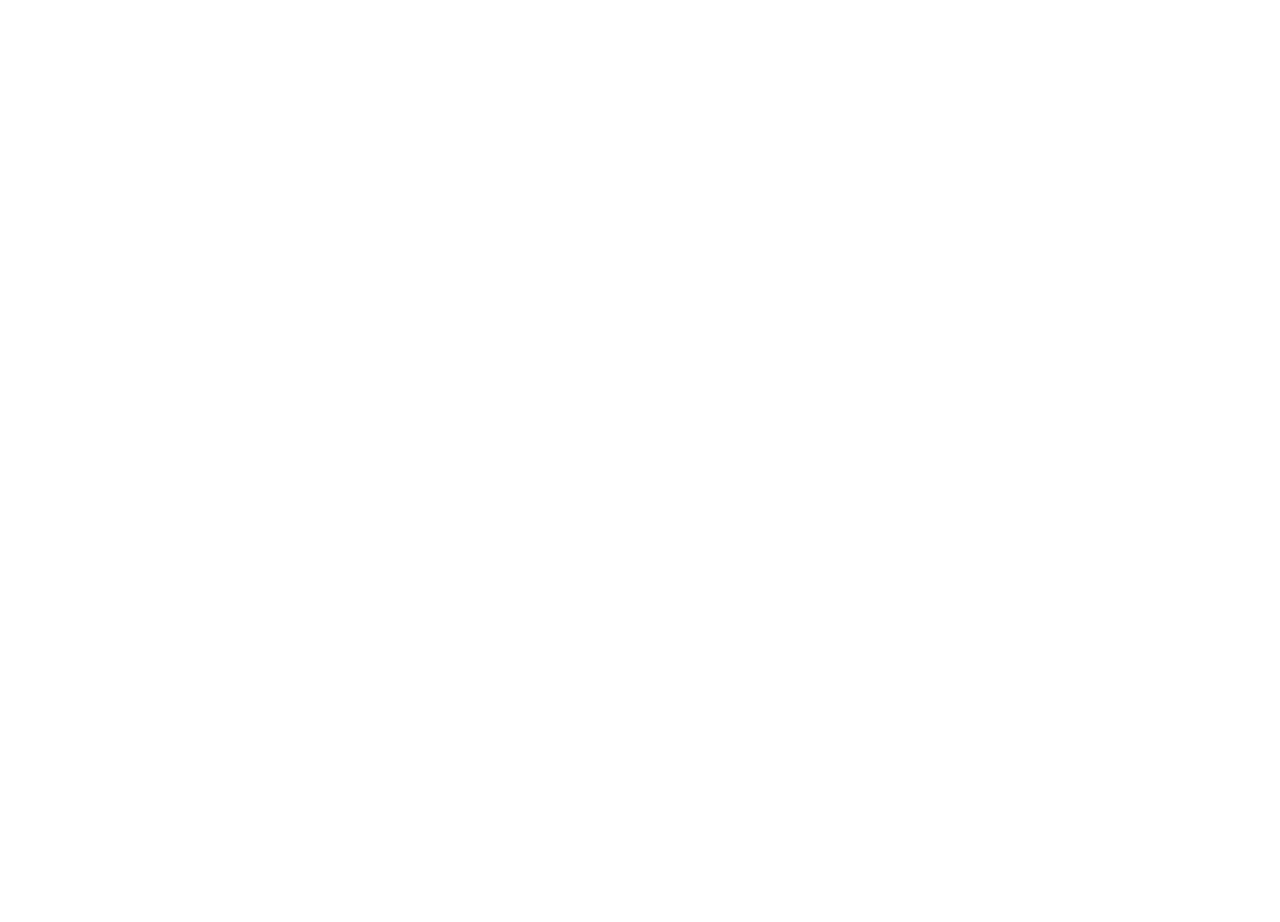
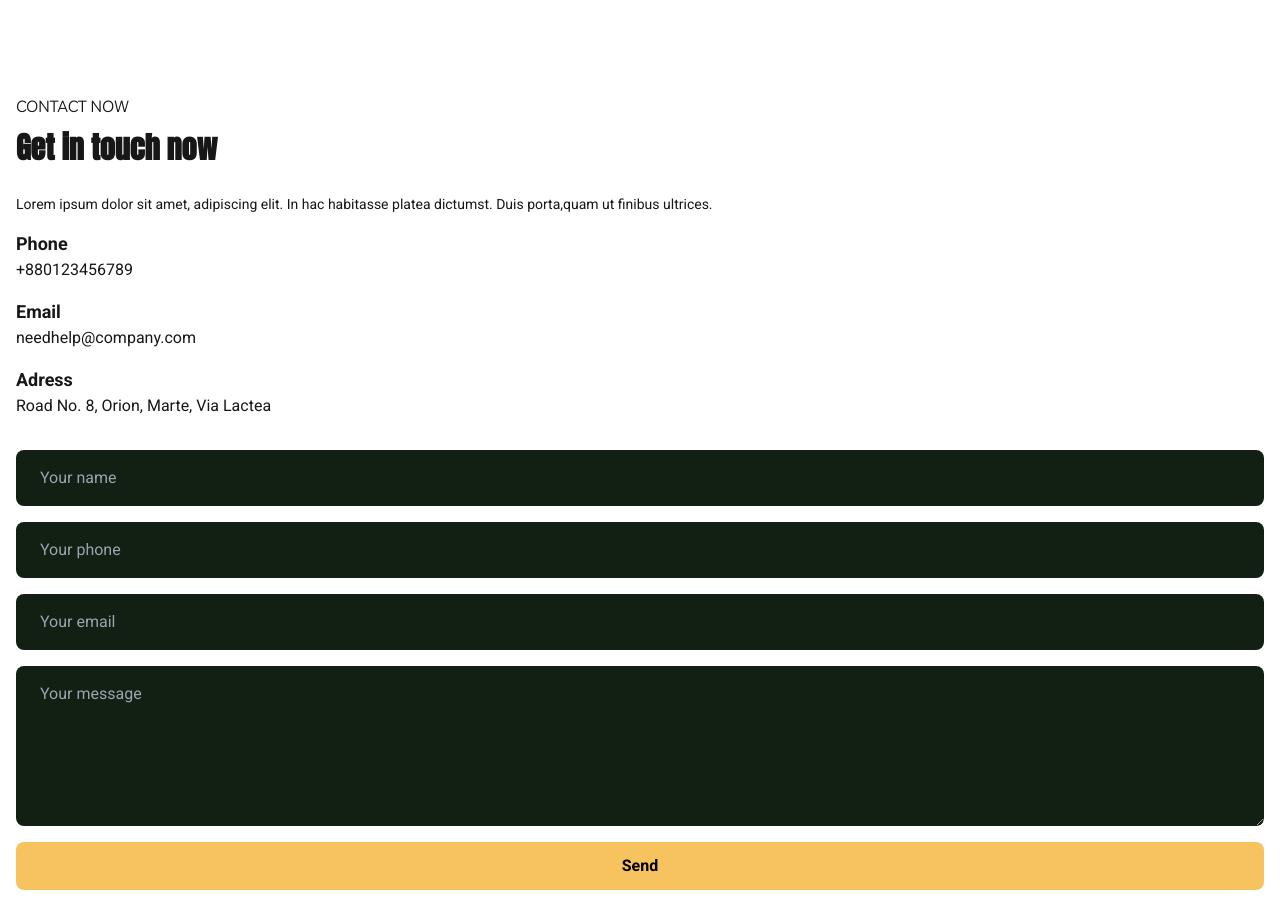
Before and after one commit to DevPBDias/landing-pages-folio, a Next.js app: page /farm in a window 1280 px wide. Shown: the part 9440-10362 px from the top of the page. Before the commit the page ends 9470 px from the top, so only its background shows below. Built offline with nearby package versions, Linux system fonts and the light colour scheme.

Commit message:
feat(contact): create contact components and styled it

```diff
--- a/src/app/farm/page.tsx
+++ b/src/app/farm/page.tsx
@@ -1,4 +1,5 @@
 import About from "@/components/farm/about/About";
+import Contact from "@/components/farm/contact/Contact";
 import Header from "@/components/farm/header/Header";
 import Hero from "@/components/farm/hero/Hero";
 import News from "@/components/farm/news/News";
@@ -20,6 +21,7 @@ export default function FarmWbesite() {
       <Testimonials />
       <Services />
       <News />
+      <Contact />
     </main>
   );
 }
--- /dev/null
+++ b/src/components/farm/contact/Contact.tsx
@@ -0,0 +1,13 @@
+import Form from "./Form";
+import ContactInformation from "./ContactInformation";
+
+const Contact = () => {
+  return (
+    <section className="w-full flex flex-col py-8 px-4">
+      <ContactInformation />
+      <Form />
+    </section>
+  );
+};
+
+export default Contact;
--- /dev/null
+++ b/src/components/farm/contact/ContactInformation.tsx
@@ -0,0 +1,28 @@
+const ContactInformation = () => {
+  return (
+    <section className="flex flex-col justify-start items-start gap-4 py-8 w-full">
+      <div>
+        <h3 className="font-medium text-base mb-3 uppercase">Contact Now</h3>
+        <h1 className="font-bold text-3xl mb-3">Get in touch now</h1>
+      </div>
+      <p className="text-sm w-full">
+        Lorem ipsum dolor sit amet, adipiscing elit. In hac habitasse platea
+        dictumst. Duis porta,quam ut finibus ultrices.
+      </p>
+      <div>
+        <h5 className="font-bold text-lg">Phone</h5>
+        <p>+880123456789</p>
+      </div>
+      <div>
+        <h5 className="font-bold text-lg">Email</h5>
+        <p>needhelp@company.com</p>
+      </div>
+      <div>
+        <h5 className="font-bold text-lg">Adress</h5>
+        <p>Road No. 8, Orion, Marte, Via Lactea</p>
+      </div>
+    </section>
+  );
+};
+
+export default ContactInformation;
--- /dev/null
+++ b/src/components/farm/contact/Form.tsx
@@ -0,0 +1,60 @@
+"use client";
+
+import { useState } from "react";
+
+const Form = () => {
+  const [data, setData] = useState({
+    name: "",
+    phone: "",
+    email: "",
+    message: "",
+  });
+
+  function handleSubmit() {
+    console.log(data);
+  }
+
+  return (
+    <form onSubmit={handleSubmit} className="flex flex-col w-full gap-4">
+      <input
+        type="text"
+        name="name"
+        placeholder="Your name"
+        className="bg-[var(--dark-primary-color)] placeholder:px-2 p-4 rounded-lg"
+        value={data.name}
+        onChange={(e) => setData({ ...data, name: e.target.value })}
+      />
+      <input
+        type="text"
+        name="phone"
+        placeholder="Your phone"
+        className="bg-[var(--dark-primary-color)] placeholder:px-2 p-4 rounded-lg"
+        value={data.phone}
+        onChange={(e) => setData({ ...data, phone: e.target.value })}
+      />
+      <input
+        type="text"
+        name="email"
+        className="bg-[var(--dark-primary-color)] placeholder:px-2 p-4 rounded-lg"
+        placeholder="Your email"
+        value={data.email}
+        onChange={(e) => setData({ ...data, email: e.target.value })}
+      />
+      <textarea
+        name="message"
+        placeholder="Your message"
+        value={data.message}
+        className="bg-[var(--dark-primary-color)] placeholder:px-2 p-4 rounded-lg h-40"
+        onChange={(e) => setData({ ...data, message: e.target.value })}
+      />
+      <button
+        className="bg-[var(--secondary-color)] py-3 rounded-lg font-bold text-black"
+        type="submit"
+      >
+        Send
+      </button>
+    </form>
+  );
+};
+
+export default Form;
```
